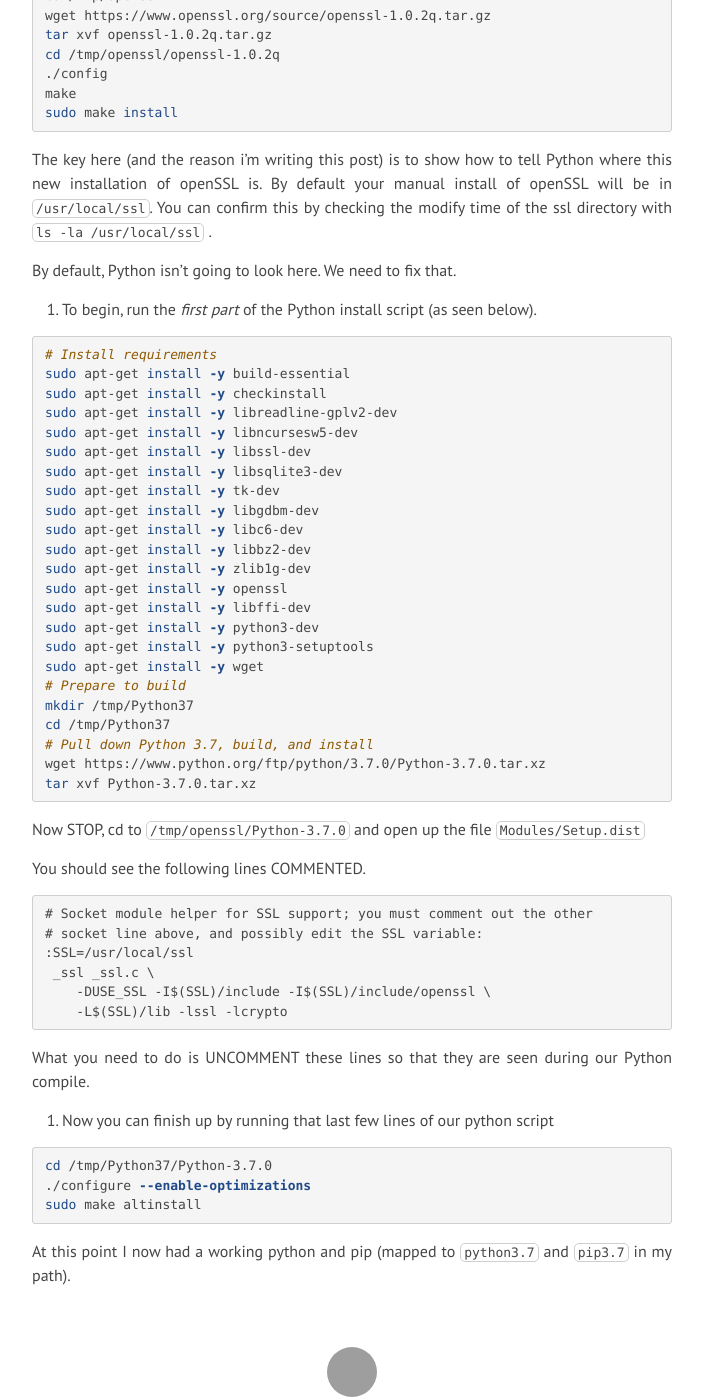
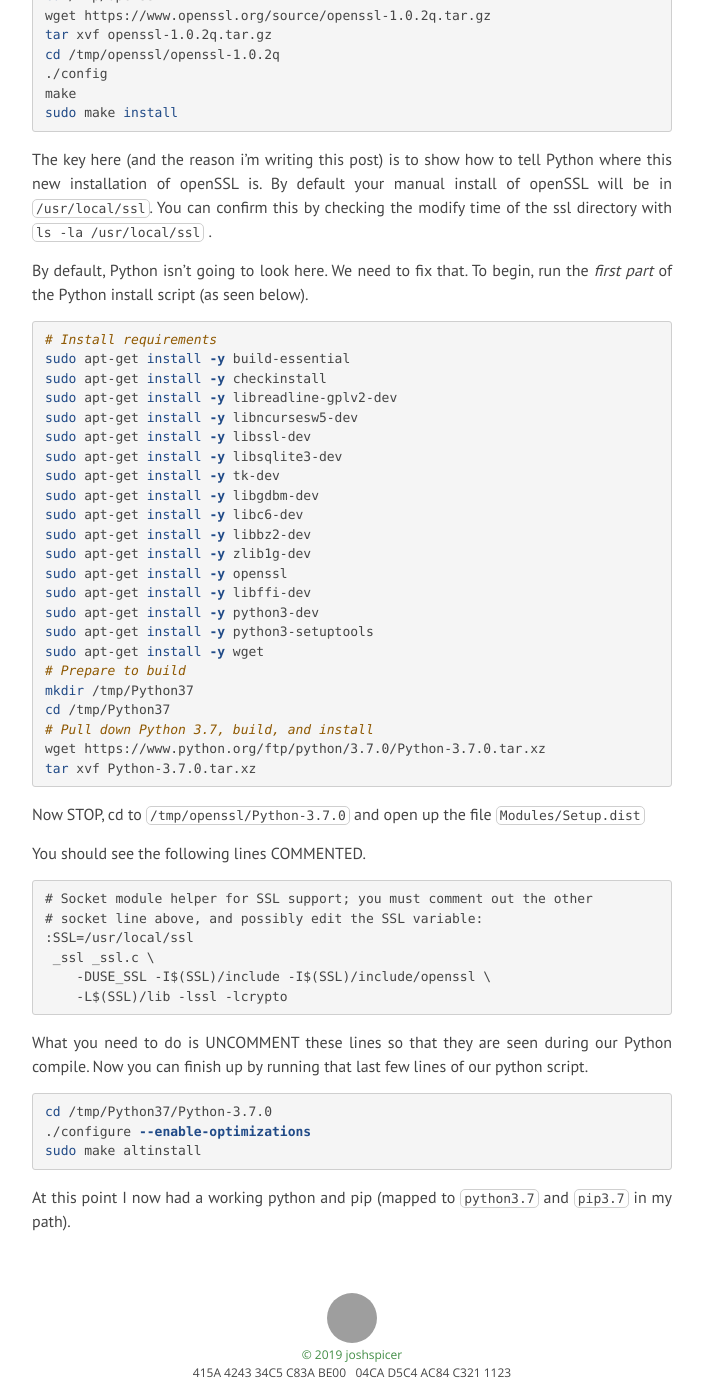
Before and after one commit to diezcami/arctic-fox-theme, a Jekyll site: the page built from _posts/2019-02-26-python37-openssl.md, in a window 1280 px wide and 1400 px high, scrolled down 1393 px. Shown: the whole window, without its empty margins (288-991 px from the left). Built offline with Jekyll 4.4.1, drawn with Linux system fonts in a browser that asks for light colours; nearby versions of some CDN libraries; some of the changed lines change nothing that is shown.

Commit message:
fix numbering

````diff
--- a/_posts/2019-02-26-python37-openssl.md
+++ b/_posts/2019-02-26-python37-openssl.md
@@ -56,7 +56,7 @@ The fix for this problem is pretty simple, but took me a tad too long to figure
 
 ## Steps
 
-1. I decided to just install openSSL again by pulling down the newest version of the source code.
+I decided to just install openSSL again by pulling down the newest version of the source code.
 
 ```bash
 sudo apt-get install -y wget
@@ -72,9 +72,7 @@ sudo make install
 
 The key here (and the reason i’m writing this post) is to show how to tell Python where this new installation of openSSL is. By default your manual install of openSSL will be in `/usr/local/ssl`. You can confirm this by checking the modify time of the ssl directory with `ls -la /usr/local/ssl` .
 
-By default, Python isn’t going to look here. We need to fix that.
-
-2. To begin, run the _first part_ of the Python install script (as seen below).
+By default, Python isn’t going to look here. We need to fix that. To begin, run the _first part_ of the Python install script (as seen below).
 
 ```bash
 # Install requirements
@@ -115,9 +113,7 @@ You should see the following lines COMMENTED.
     -L$(SSL)/lib -lssl -lcrypto
 ```
 
-What you need to do is UNCOMMENT these lines so that they are seen during our Python compile.
-
-3. Now you can finish up by running that last few lines of our python script
+What you need to do is UNCOMMENT these lines so that they are seen during our Python compile. Now you can finish up by running that last few lines of our python script.
 
 ```bash
 cd /tmp/Python37/Python-3.7.0
````
